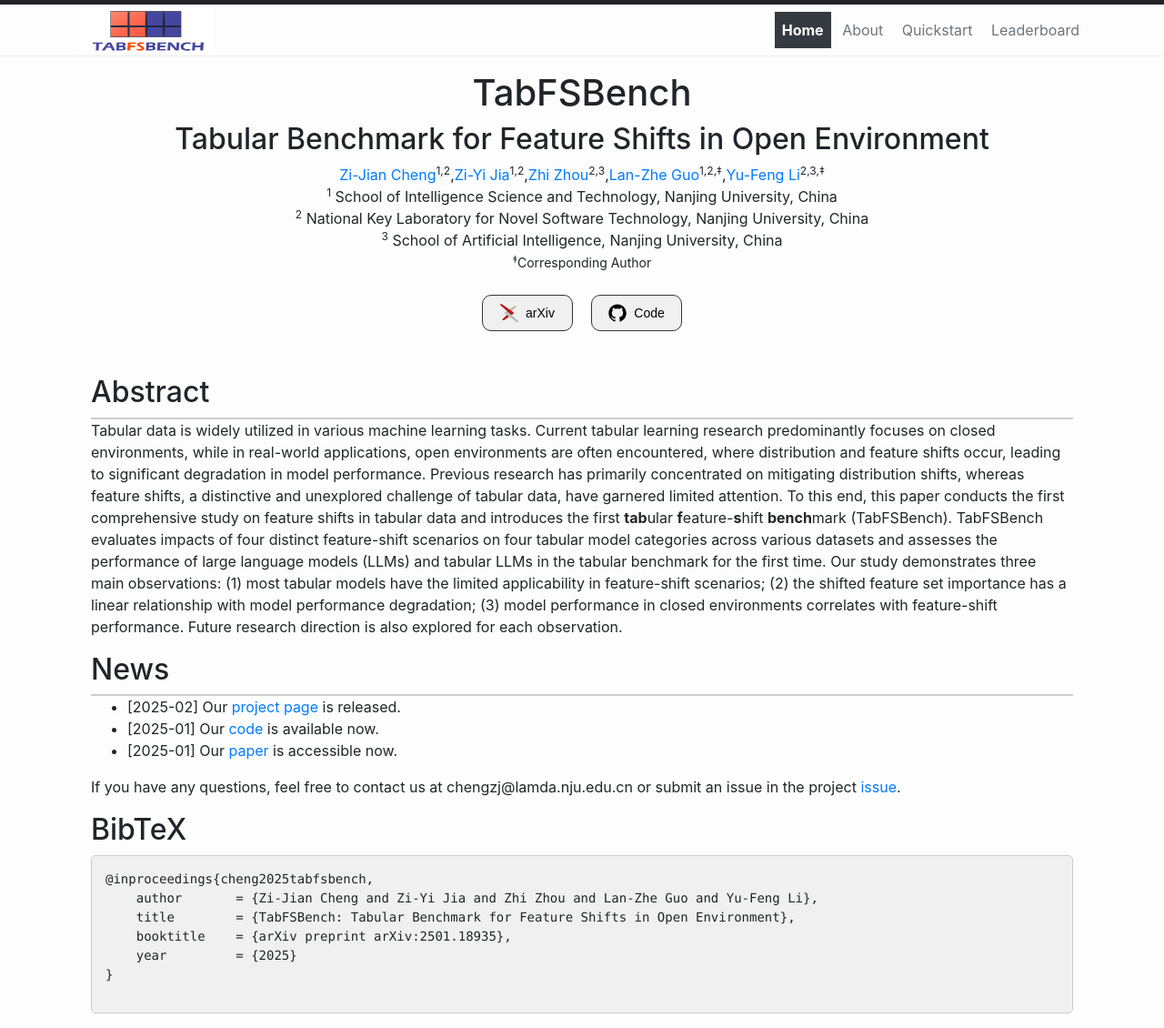
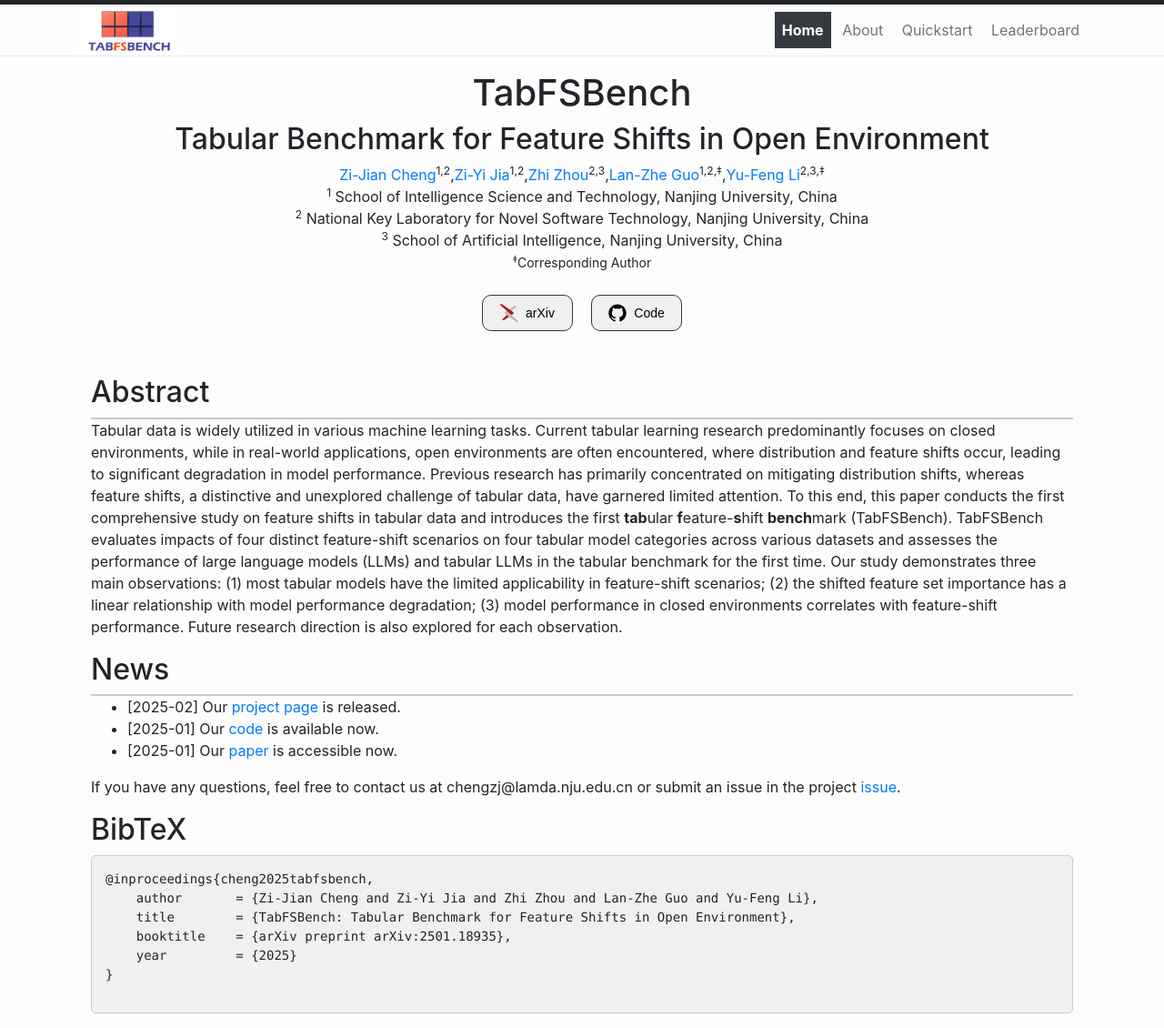
Before and after one commit to ClementCheng0217/Tab-index, a Jekyll site: the page built from index.html, in a window 1280 px wide. Shown: the whole page at 91% size. Built offline with Jekyll 4.4.1, drawn with Linux system fonts in a browser that asks for light colours; the list of posts is cut into pages by our own code.

Commit message:
Update header.html

```diff
--- a/_includes/header.html
+++ b/_includes/header.html
@@ -2,7 +2,7 @@
   <div id="nav-container" class="container position-relative d-flex justify-content-between align-items-center">
     {% assign default_paths = site.pages | map: "path" %}
     {% assign page_paths = site.header_pages | default: default_paths %}
-    <a class="h4 m-0 text-dark" href="{{ "/" | relative_url }}"><img src="/Tab-index/logo.png" width="150" height="50"/></a>
+    <a class="h4 m-0 text-dark" href="{{ "/" | relative_url }}"><img src="/Tab-index/logo.png" width="110" height="50"/></a>
 
     {% if page_paths %}
       <nav id="nav-menu-container" class="text-right navbar-light">
```
